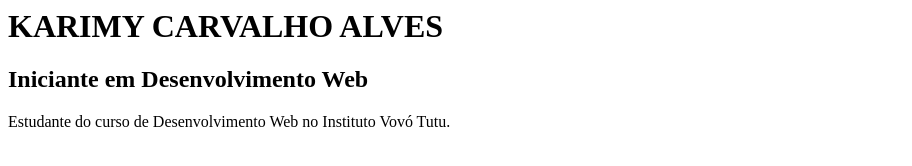
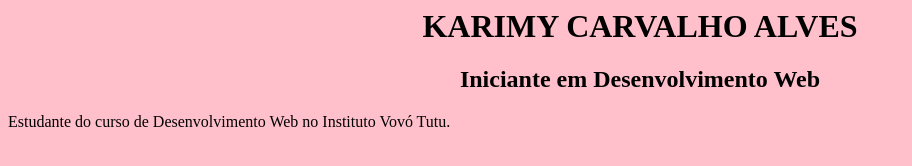
Before and after one commit to 11karimy/curriculo, a plain HTML site: page index.html in a window 1280 px wide. Shown: the whole page, without its empty margins (0-912 px from the left). Drawn offline with Linux system fonts and the light colour scheme.

Commit message:
AJUSTES DA PAGINA

```diff
--- a/index.html
+++ b/index.html
@@ -2,9 +2,11 @@
     <head>
         <title>CURRÍCULO</title>
     </head>
-    <body>
+    <body bgcolor="pink">
+        <center>
         <h1>KARIMY CARVALHO ALVES</h1>
         <h2>Iniciante em Desenvolvimento Web</h2>
+        </center>
         <p>
             Estudante do curso de Desenvolvimento Web no Instituto Vovó Tutu.
         </p>
```
